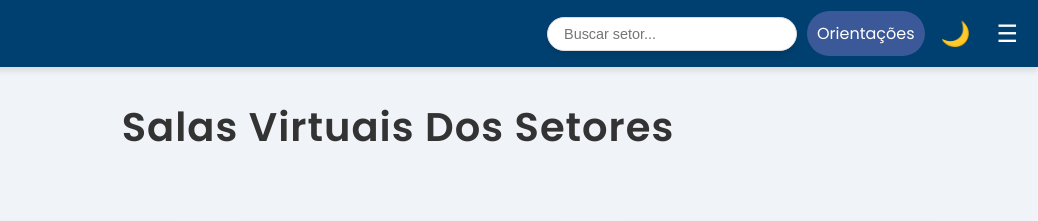
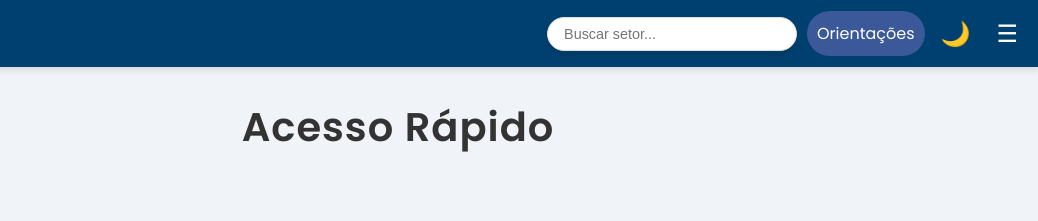
Before and after one commit to TecnologiasEducacionais/Home, a plain HTML site: page index.html in a window 1280 px wide. Shown: the top 221 px of the page, 242-1280 px from the left. Drawn offline with Linux system fonts and the light colour scheme.

Commit message:
Update index.html

```diff
--- a/index.html
+++ b/index.html
@@ -281,7 +281,7 @@
         </div>
     </header>
 
-    <h1>Salas Virtuais Dos Setores</h1>
+    <h1>Acesso Rápido</h1>
 
     <div id="noResults">Nenhum setor encontrado.</div>
 
```
